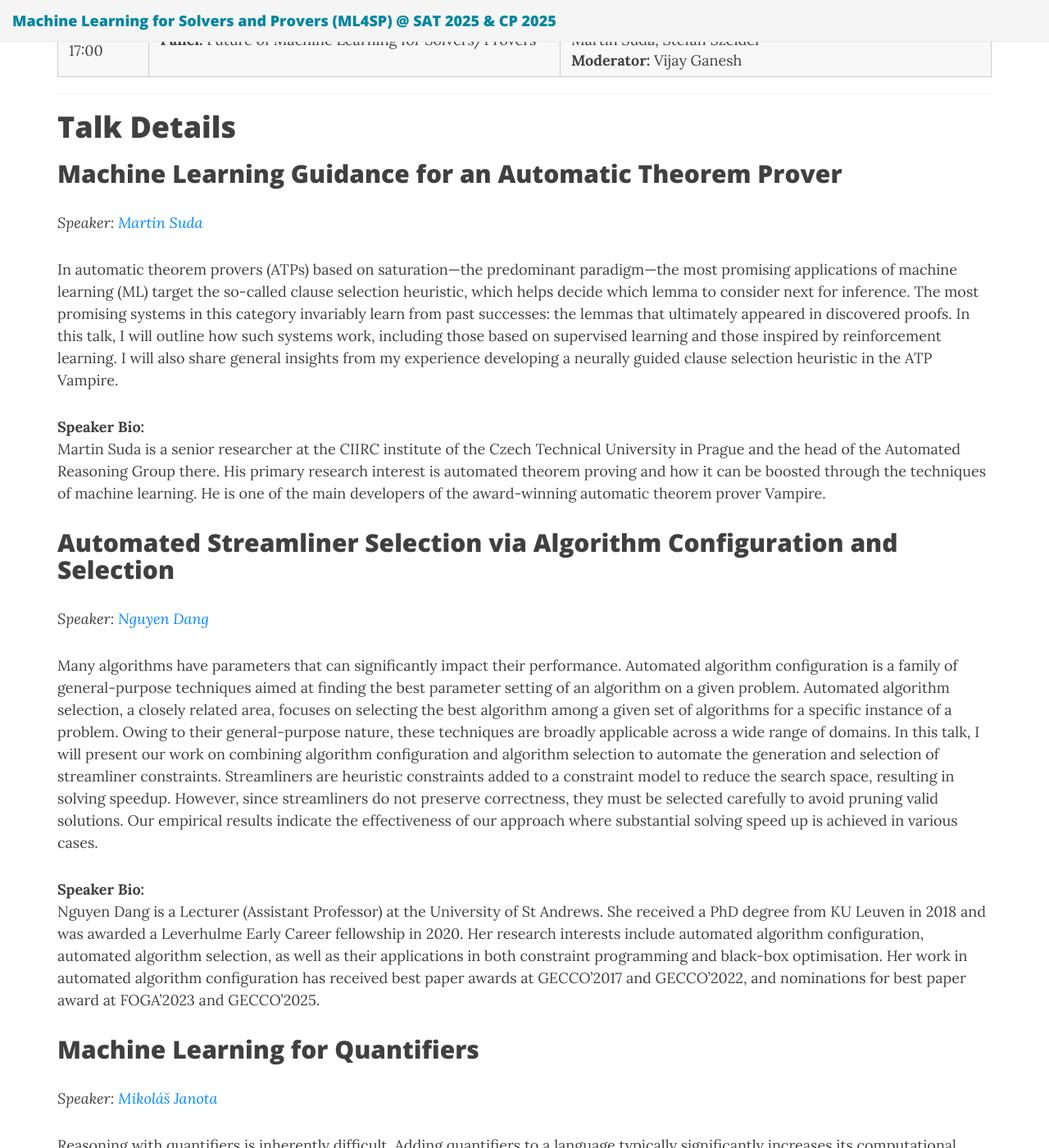
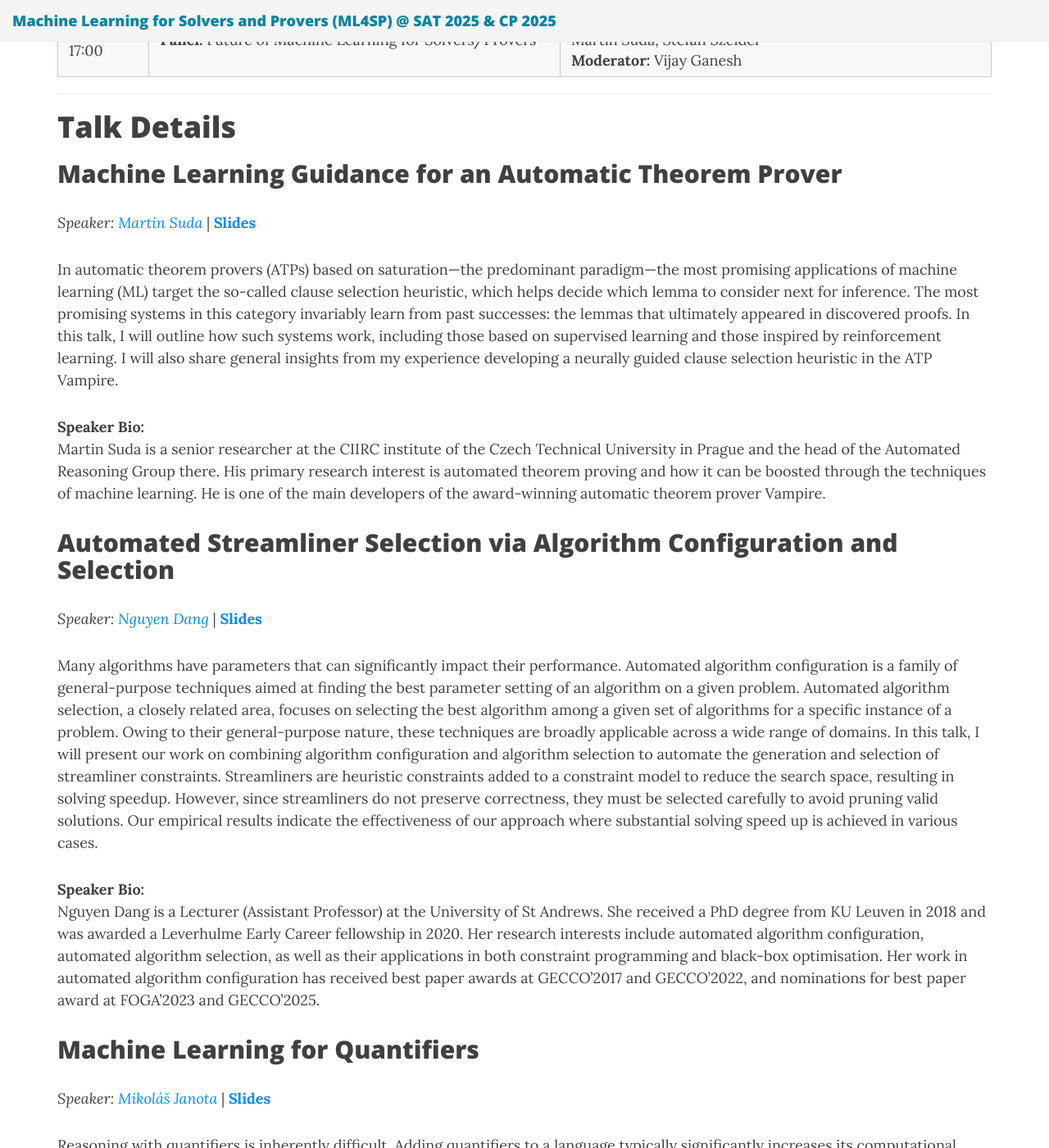
Before and after one commit to ml4sp/ml4sp.github.io, a Jekyll site: the page built from index.md, in a window 1280 px wide and 1400 px high, scrolled down 2311 px. Shown: the whole window at 82% size. Built offline with Jekyll 4.4.1, drawn with Linux system fonts in a browser that asks for light colours; nearby versions of some CDN libraries.

Commit message:
add slides

```diff
--- a/index.md
+++ b/index.md
@@ -114,7 +114,7 @@ Despite growing interest in this direction, work on ML for solvers and provers i
 # Talk Details
 
 ## Machine Learning Guidance for an Automatic Theorem Prover
-*Speaker: [Martin Suda](https://people.ciirc.cvut.cz/~sudamar2/)*
+*Speaker: [Martin Suda](https://people.ciirc.cvut.cz/~sudamar2/)* | [**Slides**](slides/Suda.pdf)
 
 In automatic theorem provers (ATPs) based on saturation---the predominant paradigm---the most promising applications of machine learning (ML) target the so-called clause selection heuristic, which helps decide which lemma to consider next for inference. The most promising systems in this category invariably learn from past successes: the lemmas that ultimately appeared in discovered proofs. In this talk, I will outline how such systems work, including those based on supervised learning and those inspired by reinforcement learning. I will also share general insights from my experience developing a neurally guided clause selection heuristic in the ATP Vampire.
 
@@ -122,7 +122,7 @@ In automatic theorem provers (ATPs) based on saturation---the predominant paradi
 Martin Suda is a senior researcher at the CIIRC institute of the Czech Technical University in Prague and the head of the Automated Reasoning Group there. His primary research interest is automated theorem proving and how it can be boosted through the techniques of machine learning. He is one of the main developers of the award-winning automatic theorem prover Vampire.
 
 ## Automated Streamliner Selection via Algorithm Configuration and Selection
-*Speaker: [Nguyen Dang](https://ndangtt.github.io/)*
+*Speaker: [Nguyen Dang](https://ndangtt.github.io/)* | [**Slides**](slides/Dang.pdf)
 
 Many algorithms have parameters that can significantly impact their performance. Automated algorithm configuration is a family of general-purpose techniques aimed at finding the best parameter setting of an algorithm on a given problem. Automated algorithm selection, a closely related area, focuses on selecting the best algorithm among a given set of algorithms for a specific instance of a problem. Owing to their general-purpose nature, these techniques are broadly applicable across a wide range of domains. In this talk, I will present our work on combining algorithm configuration and algorithm selection to automate the generation and selection of streamliner constraints. Streamliners are heuristic constraints added to a constraint model to reduce the search space, resulting in solving speedup. However, since streamliners do not preserve correctness, they must be selected carefully to avoid pruning valid solutions. Our empirical results indicate the effectiveness of our approach where substantial solving speed up is achieved in various cases.
 
@@ -130,7 +130,7 @@ Many algorithms have parameters that can significantly impact their performance.
 Nguyen Dang is a Lecturer (Assistant Professor) at the University of St Andrews. She received a PhD degree from KU Leuven in 2018 and was awarded a Leverhulme Early Career fellowship in 2020. Her research interests include automated algorithm configuration, automated algorithm selection, as well as their applications in both constraint programming and black-box optimisation. Her work in automated algorithm configuration has received best paper awards at GECCO'2017 and GECCO'2022, and nominations for best paper award at FOGA'2023 and GECCO'2025.
 
 ## Machine Learning for Quantifiers
-*Speaker: [Mikoláš Janota](https://people.ciirc.cvut.cz/~janotmik/)*
+*Speaker: [Mikoláš Janota](https://people.ciirc.cvut.cz/~janotmik/)* | [**Slides**](slides/Janota.pdf)
 
 Reasoning with quantifiers is inherently difficult. Adding quantifiers to a language typically significantly increases its computational complexity or leads to undecidability. Yet, quantifiers enable us to express properties over large or infinite domains. In this talk we will look at ML techniques that attempt to help automated reasoning with quantifiers. We will focus mainly on Quantified Boolean Formulas and Satisfiability Modulo Theories, where quantifiers are tackled by instantiation-based techniques.
 
@@ -138,7 +138,7 @@ Reasoning with quantifiers is inherently difficult. Adding quantifiers to a lang
 Mikoláš Janota is a researcher at the Czech Institute of Informatics, Robotics and Cybernetics (CIIRC) at the Czech Technical University in Prague, where he leads the Formal Methods group. His work focuses on automated reasoning, formal verification, and logic-based problem solving, including SAT, MaxSAT, QBF, and SMT. He has contributed to tools like Z3 and developed award-winning solvers such as RAReQS and QESTO. With a background spanning Charles University, University College Dublin, and postdoctoral roles in Portugal and the UK, he currently explores the integration of machine learning with logic solvers under an ERC CZ grant.
 
 ## Applying Machine Learning to Improve SAT Solvers: Some Highlights
-*Speaker: [Sean Holden](https://www.cl.cam.ac.uk/~sbh11/)*
+*Speaker: [Sean Holden](https://www.cl.cam.ac.uk/~sbh11/)* | [**Slides**](slides/Holden.pdf)
 
 Modern state-of-the-art SAT-solvers rely on numerous sophisticated data-structures and algorithms to achieve their performance. Several of the algorithms involved can be considered machine learning algorithms, and in recent years a great deal of effort has been focused on using machine learning directly to improve the performance of SAT solvers. This talk will present a selection of highlights from research in this area.
 
```
Also changed, not shown: 4 other files.
